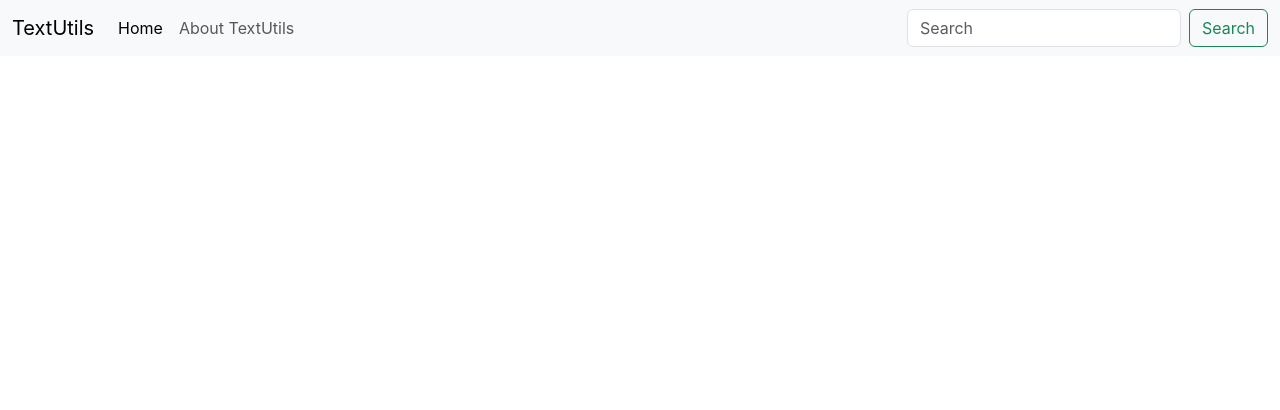
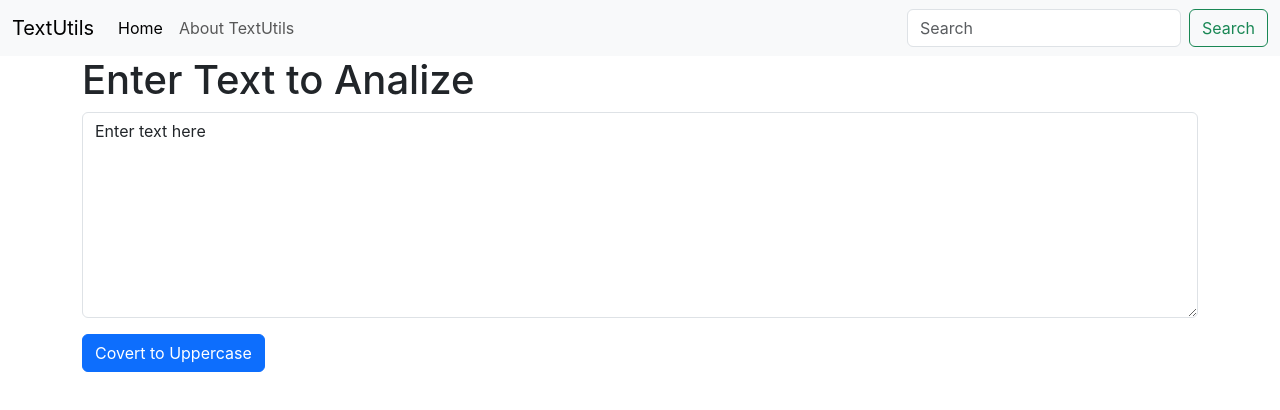
Before and after one commit to RajaRamesh321/React-course, a React (Create React App) app: page / in a window 1280 px wide. Shown: the top 410 px of the page. Built offline with nearby package versions, Linux system fonts and the light colour scheme.

Commit message:
state and useState Hooks v7

```diff
--- a/src/App.js
+++ b/src/App.js
@@ -1,10 +1,15 @@
 import './App.css';
 import Navbar from './components/Navbar';
+import Textform from './components/Textform';
 function App() {
   return (
     <>
  <Navbar title='TextUtils' aboutText="About TextUtils"/>
  {/* <Navbar/> */}
+ <div className='container mb-3' >
+
+ <Textform heading ="Enter Text to Analize"/>
+ </div>
 </>
   );
 }
--- /dev/null
+++ b/src/components/Textform.js
@@ -0,0 +1,27 @@
+import React, { useState } from 'react'
+
+export default function Textform(props) {
+    const[text,setText]=useState("Enter text here")
+
+    const handleUpChange=()=>{
+// console.log("Uppercase was clicked" + text);
+let newText=text.toUpperCase()
+setText(newText)
+    }
+
+    const handleOnChnage=(event)=>{
+        setText(event.target.value)
+    }
+   // text="new Text" //worng way to update text
+   // setText('new text') //correc way to upadet text
+  return (
+      <div>
+        <h1>{props.heading}</h1>
+      <div className="mb-3">
+  <textarea className="form-control" value={text} onChange={handleOnChnage} rows="8" id="myBox" ></textarea>
+</div>
+ <button className="btn btn-primary" onClick={handleUpChange}>Covert to Uppercase</button>
+
+    </div>
+  )
+}
```
